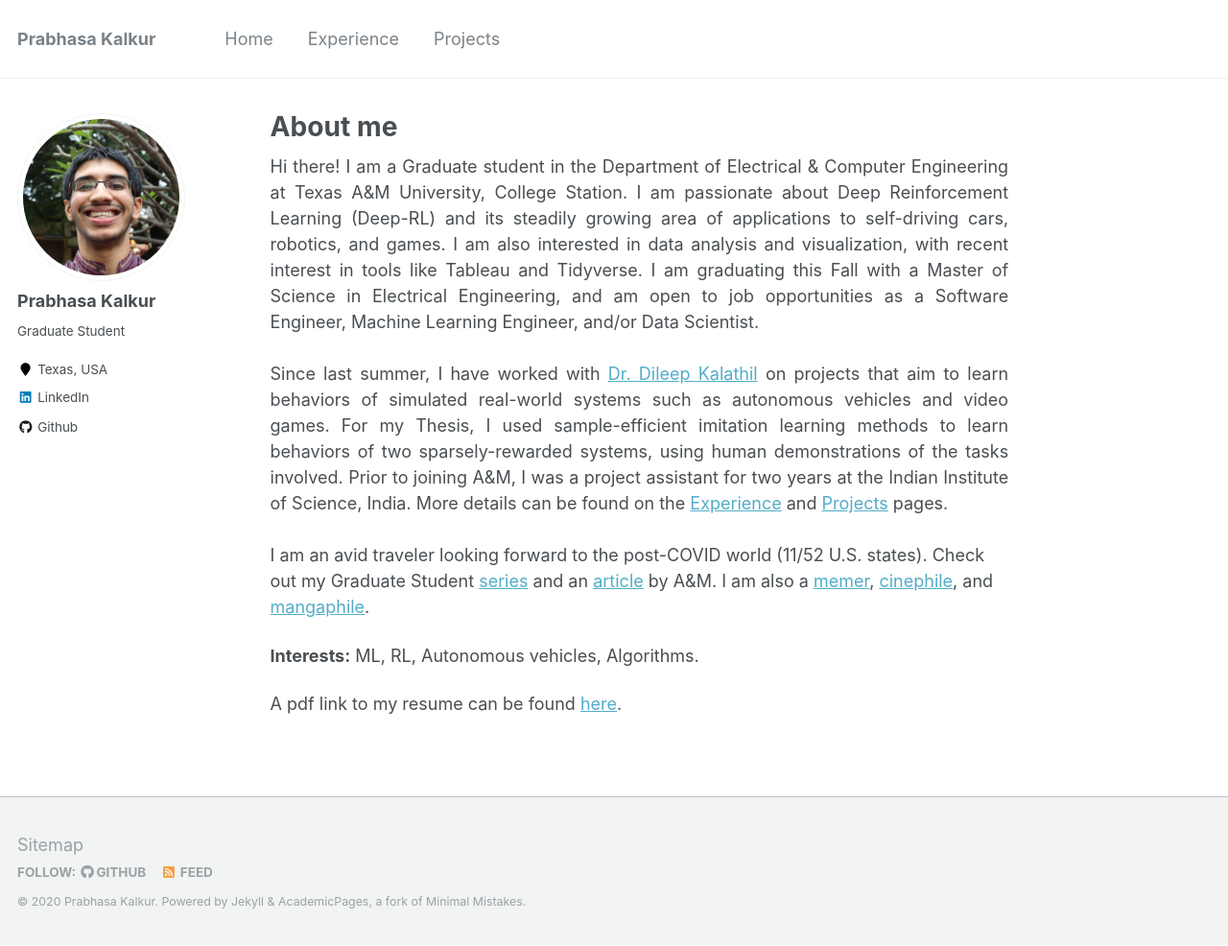
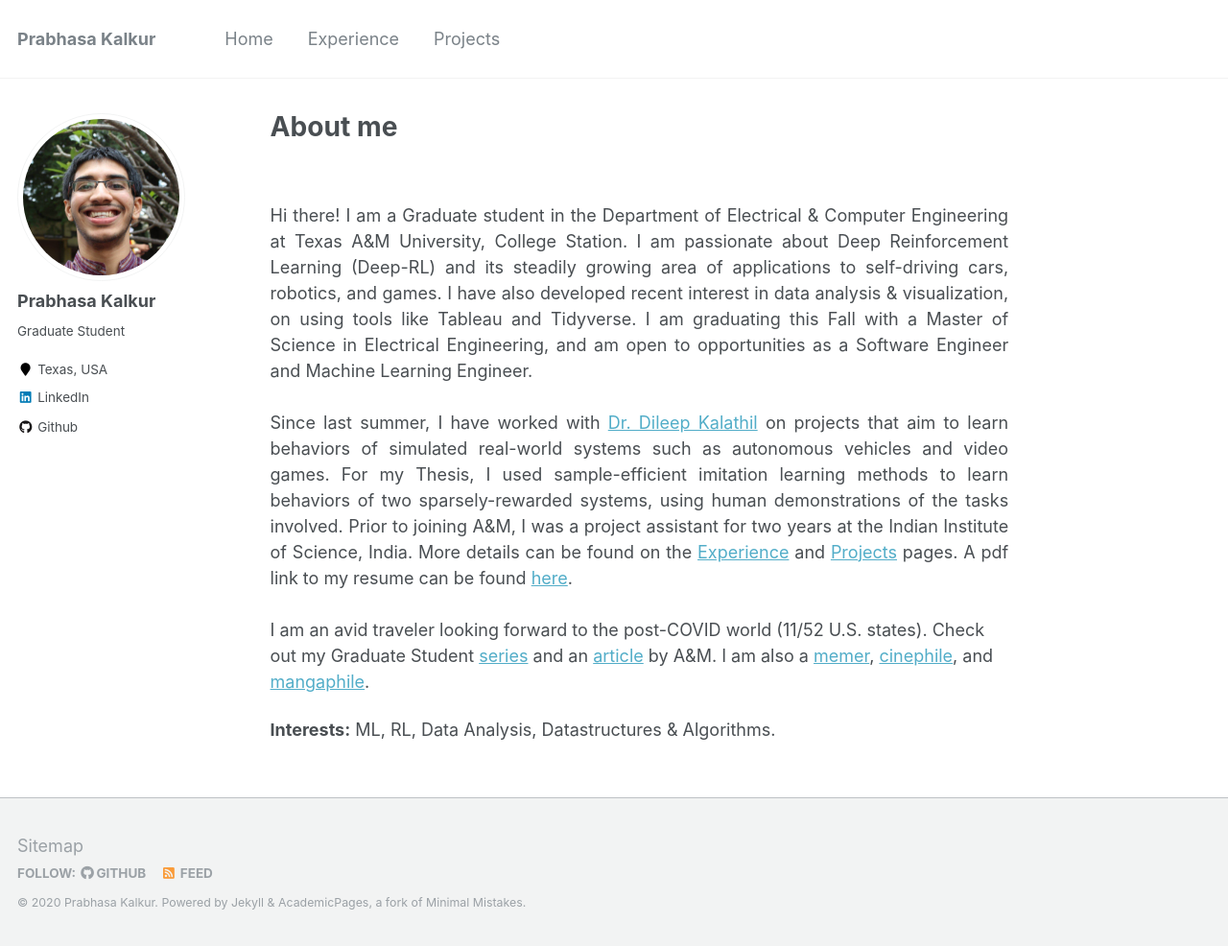
Before and after one commit to prabhasak/prabhasak.github.io, a Jekyll site: the page built from _pages/about.md, in a window 1280 px wide and 986 px high. Shown: the whole window at 96% size. Built offline with Jekyll 4.4.1, drawn with Linux system fonts in a browser that asks for light colours.

Commit message:
updated About Me

```diff
--- a/_pages/about.md
+++ b/_pages/about.md
@@ -8,13 +8,14 @@ redirect_from:
   - /about.html
 ---
 
+<br>
 <div style="text-align: justify">
 
-Hi there! I am a Graduate student in the Department of Electrical & Computer Engineering at Texas A&M University, College Station. I am passionate about Deep Reinforcement Learning (Deep-RL) and its steadily growing area of applications to self-driving cars, robotics, and games. I am also interested in data analysis and visualization, with recent interest in tools like Tableau and Tidyverse. I am graduating this Fall with a Master of Science in Electrical Engineering, and am open to job opportunities as a Software Engineer, Machine Learning Engineer, and/or Data Scientist. <br><br>
+Hi there! I am a Graduate student in the Department of Electrical & Computer Engineering at Texas A&M University, College Station. I am passionate about Deep Reinforcement Learning (Deep-RL) and its steadily growing area of applications to self-driving cars, robotics, and games. I have also developed recent interest in data analysis & visualization, on using tools like Tableau and Tidyverse. I am graduating this Fall with a Master of Science in Electrical Engineering, and am open to opportunities as a Software Engineer and Machine Learning Engineer. <br><br>
 
 Since last summer, I have worked with
 <!-- [Dileep Kalathil](http://people.tamu.edu/~dileep.kalathil/). -->
-<a href="http://people.tamu.edu/~dileep.kalathil/">Dr. Dileep Kalathil</a> on projects that aim to learn behaviors of simulated real-world systems such as autonomous vehicles and video games. For my Thesis, I used sample-efficient imitation learning methods to learn behaviors of two sparsely-rewarded systems, using human demonstrations of the tasks involved. Prior to joining A&M, I was a project assistant for two years at the Indian Institute of Science, India. More details can be found on the <a href="http://prabhasak.github.io/experience">Experience</a> and <a href="http://prabhasak.github.io/projects">Projects</a> pages. <br><br>
+<a href="http://people.tamu.edu/~dileep.kalathil/">Dr. Dileep Kalathil</a> on projects that aim to learn behaviors of simulated real-world systems such as autonomous vehicles and video games. For my Thesis, I used sample-efficient imitation learning methods to learn behaviors of two sparsely-rewarded systems, using human demonstrations of the tasks involved. Prior to joining A&M, I was a project assistant for two years at the Indian Institute of Science, India. More details can be found on the <a href="http://prabhasak.github.io/experience">Experience</a> and <a href="http://prabhasak.github.io/projects">Projects</a> pages. A pdf link to my resume can be found <a href="https://prabhasak.github.io/files/Resume_Prabhasa_Kalkur.pdf">here</a>. <br><br>
 
 <!-- Here, I worked with Dr. Chandra Murthy on addressing the uncertainty in indoor device self-localization, and with Dr. Navin Kashyap on the problem of routing robots for simultaneous pickup & delivery of items. <br><br> -->
 
@@ -22,6 +23,4 @@ Since last summer, I have worked with
 
 I am an avid traveler looking forward to the post-COVID world (11/52 U.S. states). Check out my Graduate Student [series](https://www.instagram.com/explore/tags/talesattamu/) and an [article](https://engineering.tamu.edu/news/2019/05/balancing-engineering-and-creativity.html) by A&M. I am also a [memer](https://www.facebook.com/Scratchpad.IGSA/photos/a.534487949954447/2212542242149001/), [cinephile](https://letterboxd.com/prabhasa/), and [mangaphile](https://myanimelist.net/profile/prabhasa).
 
-**Interests:** ML, RL, Autonomous vehicles, Algorithms.
-
-A pdf link to my resume can be found [here](https://prabhasak.github.io/files/Resume_Prabhasa_Kalkur.pdf).
+**Interests:** ML, RL, Data Analysis, Datastructures & Algorithms.
```
